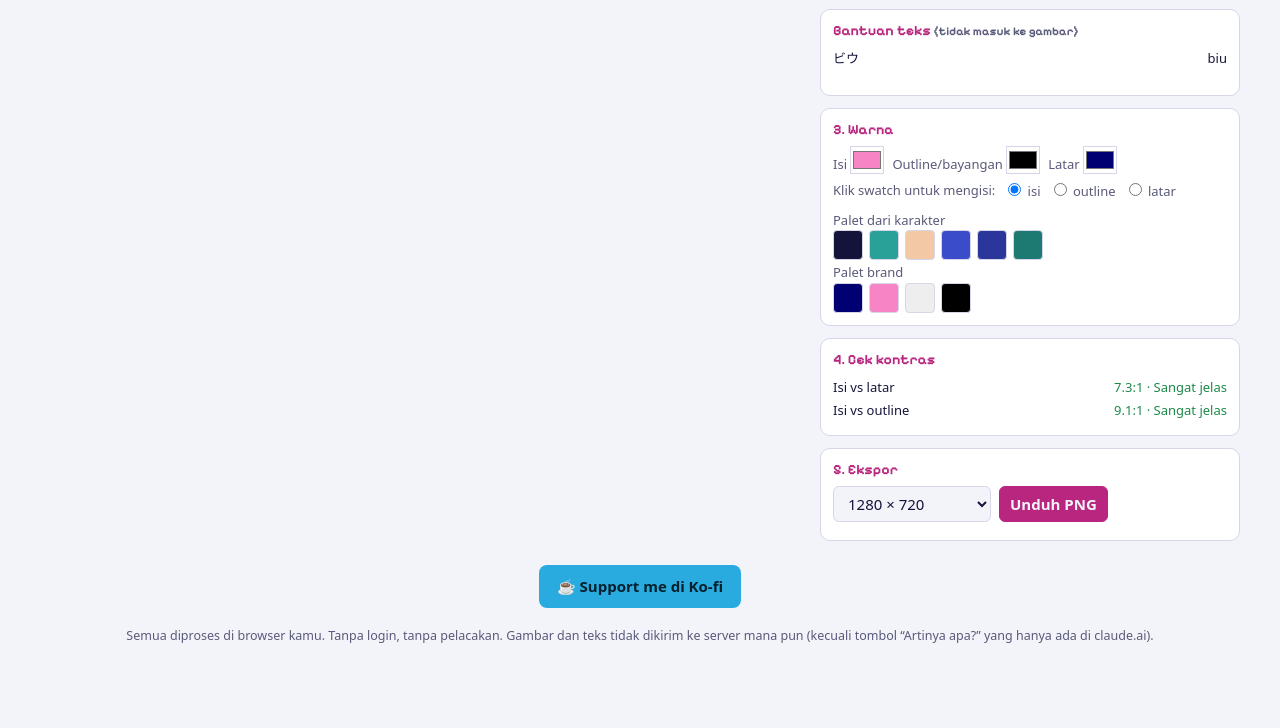
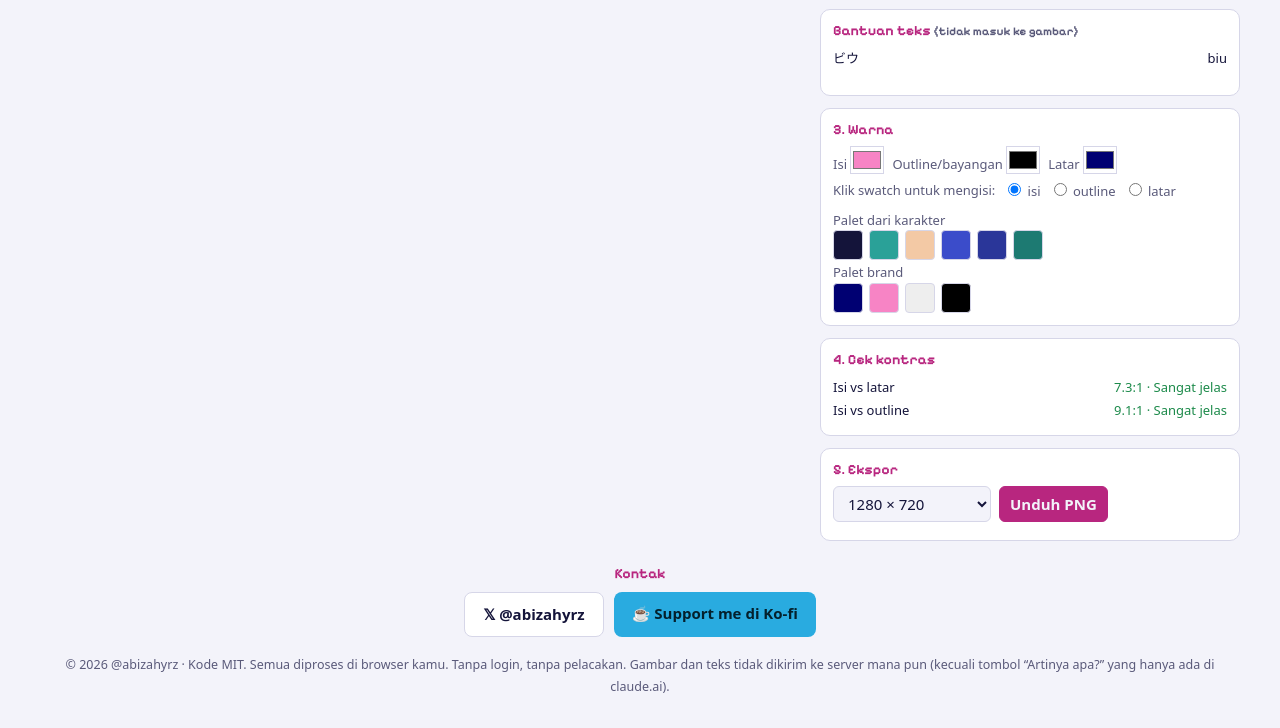
Before and after one commit to abizahyrz/pixel-brand-studio, a plain HTML site: page index.html in a window 1280 px wide. Shown: the part 927-1655 px from the top of the page. Before the commit the page ends 1603 px from the top, so only its background shows below. Drawn offline with Linux system fonts and the light colour scheme; a web font is replaced by a local one.

Commit message:
Tambah footer kontak dan hak cipta

```diff
--- a/index.html
+++ b/index.html
@@ -45,6 +45,10 @@ kbd{font:11px/1.4 ui-monospace,Consolas,monospace;border:1px solid var(--bd);bor
 .foot{max-width:1200px;margin:24px auto 8px;text-align:center}
 .kofi{display:inline-block;background:#29abe0;color:#04202c;padding:10px 18px;border-radius:8px;font-weight:700;text-decoration:none}
 .kofi:hover{filter:brightness(1.1)}
+.fh{font:700 14px "Pixelify Sans",monospace;color:var(--ac);margin:0 0 10px}
+.links{display:flex;flex-wrap:wrap;gap:10px;justify-content:center;margin-bottom:12px}
+.lnk{display:inline-block;color:var(--fg);border:1px solid var(--bd);background:var(--card);padding:10px 18px;border-radius:8px;font-weight:700;text-decoration:none}
+.lnk:hover{border-color:var(--ac)}
 small{color:var(--mut)}
 </style>
 </head>
@@ -166,12 +170,21 @@ small{color:var(--mut)}
 </div>
 
 <footer class="foot">
-  <a class="kofi" id="kofi" href="https://ko-fi.com/rookie25109" target="_blank" rel="noopener">☕ Support me di Ko-fi</a>
-  <p><small>Semua diproses di browser kamu. Tanpa login, tanpa pelacakan. Gambar dan teks tidak dikirim ke server mana pun (kecuali tombol “Artinya apa?” yang hanya ada di claude.ai).</small></p>
+  <h2 class="fh">Kontak</h2>
+  <div class="links">
+    <a class="lnk" href="https://x.com/abizahyrz" target="_blank" rel="noopener">𝕏 @abizahyrz</a>
+    <a class="lnk" id="discord" href="#" target="_blank" rel="noopener" hidden>Discord</a>
+    <a class="kofi" id="kofi" href="https://ko-fi.com/rookie25109" target="_blank" rel="noopener">☕ Support me di Ko-fi</a>
+  </div>
+  <p><small>© <span id="yr">2026</span> @abizahyrz · Kode MIT. Semua diproses di browser kamu. Tanpa login, tanpa pelacakan. Gambar dan teks tidak dikirim ke server mana pun (kecuali tombol “Artinya apa?” yang hanya ada di claude.ai).</small></p>
 </footer>
 
 <script>
 const $ = id => document.getElementById(id);
+// Kontak: isi DISCORD dengan tautan undangan/profilmu supaya tombolnya muncul
+const DISCORD = '';
+if (DISCORD) { const a = $('discord'); a.href = DISCORD; a.hidden = false; }
+$('yr').textContent = new Date().getFullYear();
 
 /* ---------- Grid: semua gambar dibuat di kanvas kecil 320x180 (1 sel = 1 piksel),
    baru diperbesar dengan kelipatan bulat. Itu yang menjaga semuanya tajam. ---------- */
```
